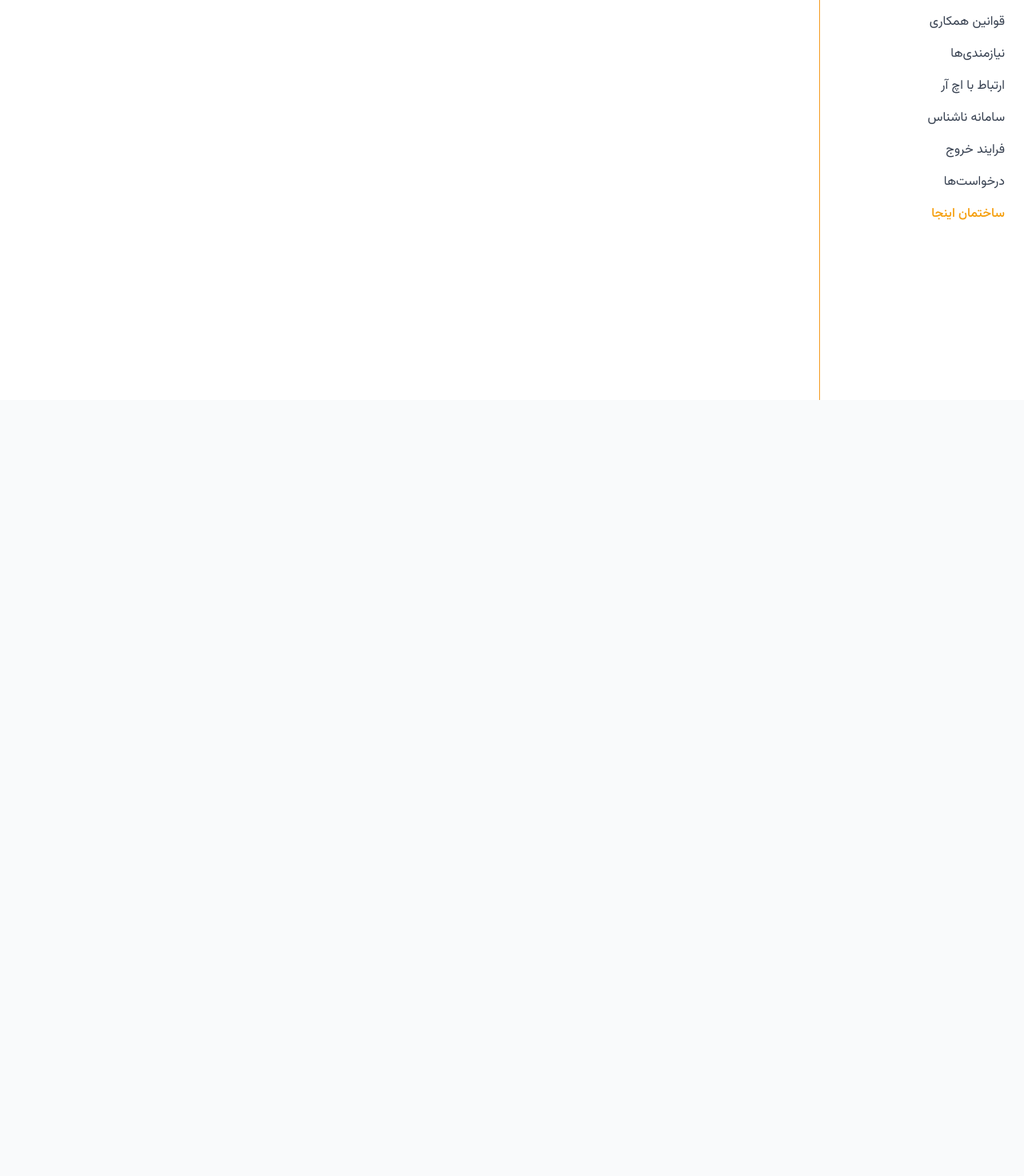
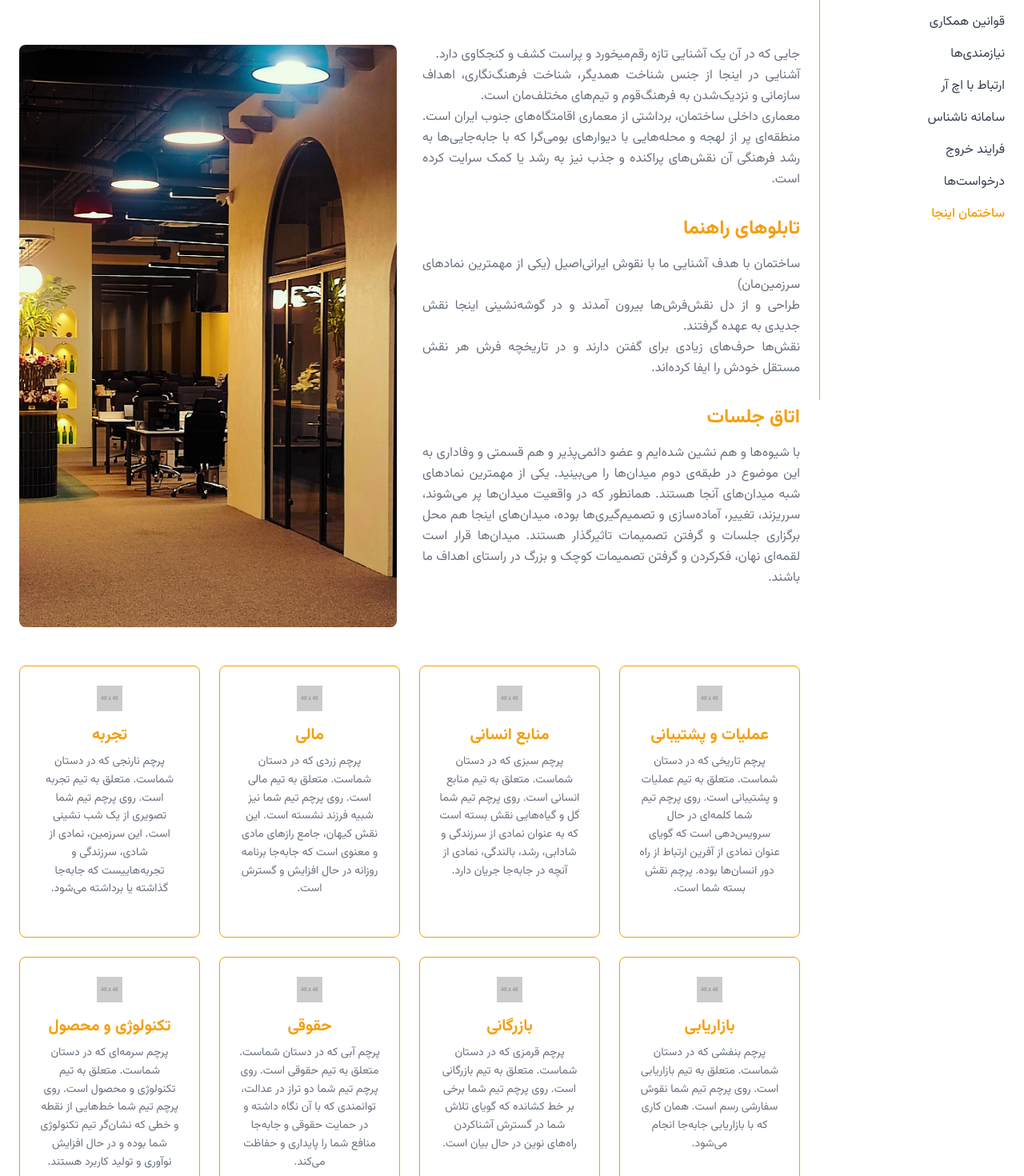
Before and after one commit to espitman/jbm-hr-life, a Nuxt app: page /building in a window 1280 px wide. Shown: the part 300-1770 px from the top of the page at 80% size. Before the commit the page ends 800 px from the top, so only its background shows below. Built offline with nearby package versions, Linux system fonts and the light colour scheme.

Commit message:
feat: update building page layout and add PageHeaderCard

```diff
--- a/pages/building.vue
+++ b/pages/building.vue
@@ -1,15 +1,104 @@
 <template>
-  <div class="container mx-auto px-4 py-8">
-    <h1 class="text-3xl font-bold mb-6">ساختمان اینجا</h1>
-    <div class="bg-white rounded-lg shadow-lg p-6">
-      <p class="text-gray-700 mb-4">
-        این صفحه در حال ساخت است. محتوای مربوط به ساختمان اینجا به زودی اضافه خواهد شد.
-      </p>
+  <div class="container mx-auto p-6">
+    <!-- Header -->
+    <PageHeaderCard title="ساختمان جاباما" :showDot="false" />
+
+    <!-- Main Content Grid -->
+    <div class="grid grid-cols-1 md:grid-cols-2 gap-8 mb-12">
+      <!-- Right Column - Text Content -->
+      <div class="flex flex-col justify-center">
+        <div class="mb-8">
+          <p class="space-y-4 text-gray-500 leading-relaxed text-justify">جایی که در آن یک آشنایی تازه رقم‌میخورد و پر‌است کشف و کنجکاوی دارد.</p>
+          <p class="space-y-4 text-gray-500 leading-relaxed text-justify">آشنایی در اینجا از جنس شناخت همدیگر، شناخت فرهنگ‌نگاری، اهداف سازمانی و نزدیک‌شدن به فرهنگ‌قوم و تیم‌های مختلف‌مان است.</p>
+          <p class="space-y-4 text-gray-500 leading-relaxed text-justify">معماری داخلی ساختمان، برداشتی از معماری اقامتگاه‌های جنوب ایران است. منطقه‌ای پر از لهجه و محله‌هایی با دیوارهای بومی‌گرا که با جابه‌جایی‌ها به رشد فرهنگی آن نقش‌های پراکنده و جذب نیز به رشد یا کمک سرایت کرده است.</p>
+        </div>
+
+        <div class="mb-8">
+          <h2 class="text-2xl font-bold text-amber-500 mb-4">تابلوهای راهنما</h2>
+          <p class="space-y-4 text-gray-500 leading-relaxed text-justify">ساختمان با هدف آشنایی ما با نقوش ایرانی‌اصیل (یکی از مهمترین نمادهای سرزمین‌مان)</p>
+          <p class="space-y-4 text-gray-500 leading-relaxed text-justify">طراحی و از دل نقش‌فرش‌ها بیرون آمدند و در گوشه‌نشینی اینجا نقش جدیدی به عهده گرفتند.</p>
+          <p class="space-y-4 text-gray-500 leading-relaxed text-justify">نقش‌ها حرف‌های زیادی برای گفتن دارند و در تاریخچه فرش هر نقش مستقل خودش را ایفا کرده‌اند.</p>
+        </div>
+
+        <div class="mb-12">
+          <h2 class="text-2xl font-bold text-amber-500 mb-4">اتاق جلسات</h2>
+          <p class="space-y-4 text-gray-500 leading-relaxed text-justify">با شیوه‌ها و هم نشین شده‌ایم و عضو دائمی‌پذیر و هم قسمتی و وفاداری به این موضوع در طبقه‌ی دوم میدان‌ها را می‌بینید. یکی از مهمترین نمادهای شبه میدان‌های آنجا هستند. همانطور که در واقعیت میدان‌ها پر می‌شوند، سرریزند، تغییر، آماده‌سازی و تصمیم‌گیری‌ها بوده، میدان‌های اینجا هم محل برگزاری جلسات و گرفتن تصمیمات تاثیرگذار هستند. میدان‌ها قرار است لقمه‌ای نهان، فکرکردن و گرفتن تصمیمات کوچک و بزرگ در راستای اهداف ما باشند.</p>
+        </div>
+      </div>
+
+      <!-- Left Column - Image -->
+      <div class="rounded-lg overflow-hidden">
+        <img
+          src="/images/inja/1.png"
+          alt="تصویر دفتر"
+          class="w-full h-full object-cover"
+        >
+      </div>
+    </div>
+
+    <!-- Cards Section -->
+    <div class="grid grid-cols-1 md:grid-cols-2 lg:grid-cols-4 gap-6">
+      <template v-for="department in departments" :key="department.title">
+        <div class="border border-amber-500 rounded-lg p-6 flex flex-col items-center">
+          <img
+            :src="department.icon"
+            :alt="department.title"
+            class="w-8 h-8 mb-4"
+          >
+          <h3 class="text-xl font-bold text-amber-500 mb-2 text-center">{{ department.title }}</h3>
+          <p class="text-gray-500 leading-relaxed text-center text-sm mb-6">{{ department.description }}</p>
+        </div>
+      </template>
     </div>
   </div>
 </template>
 
 <script setup>
+import PageHeaderCard from '~/components/ui/PageHeaderCard.vue'
+
+const departments = [
+  {
+    title: 'عملیات و پشتیبانی',
+    icon: 'https://placehold.co/40x40/amber/white?text=OP',
+    description: 'پرچم تاریخی که در دستان شماست. متعلق به تیم عملیات و پشتیبانی است. روی پرچم تیم شما کلمه‌ای در حال سرویس‌دهی است که گویای عنوان نمادی از آفرین ارتباط از راه دور انسان‌ها بوده. پرچم نقش بسته شما است.'
+  },
+  {
+    title: 'منابع انسانی',
+    icon: 'https://placehold.co/40x40/green/white?text=HR',
+    description: 'پرچم سبزی که در دستان شماست. متعلق به تیم منابع انسانی است. روی پرچم تیم شما گل و گیاه‌هایی نقش بسته است که به عنوان نمادی از سرزندگی و شادابی، رشد، بالندگی، نمادی از آنچه در جابه‌جا جریان دارد.'
+  },
+  {
+    title: 'مالی',
+    icon: 'https://placehold.co/40x40/yellow/black?text=FI',
+    description: 'پرچم زردی که در دستان شماست. متعلق به تیم مالی است. روی پرچم تیم شما نیز شبیه فرزند نشسته است. این نقش کیهان، جامع رازهای مادی و معنوی است که جابه‌جا برنامه روزانه در حال افزایش و گسترش است.'
+  },
+  {
+    title: 'تجربه',
+    icon: 'https://placehold.co/40x40/orange/white?text=EX',
+    description: 'پرچم نارنجی که در دستان شماست. متعلق به تیم تجربه است. روی پرچم تیم شما تصویری از یک شب نشینی است. این سرزمین، نمادی از شادی، سرزندگی و تجربه‌هاییست که جابه‌جا گذاشته یا برداشته می‌شود.'
+  },
+  {
+    title: 'بازاریابی',
+    icon: 'https://placehold.co/40x40/purple/white?text=MK',
+    description: 'پرچم بنفشی که در دستان شماست. متعلق به تیم بازاریابی است. روی پرچم تیم شما نقوش سفارشی رسم است. همان کاری که با بازاریابی جابه‌جا انجام می‌شود.'
+  },
+  {
+    title: 'بازرگانی',
+    icon: 'https://placehold.co/40x40/red/white?text=BS',
+    description: 'پرچم قرمزی که در دستان شماست. متعلق به تیم بازرگانی است. روی پرچم تیم شما برخی بر خط کشانده که گویای تلاش شما در گسترش آشناکردن راه‌های نوین در حال بیان است.'
+  },
+  {
+    title: 'حقوقی',
+    icon: 'https://placehold.co/40x40/blue/white?text=LG',
+    description: 'پرچم آبی که در دستان شماست. متعلق به تیم حقوقی است. روی پرچم تیم شما دو تراز در عدالت، توانمندی که با آن نگاه داشته و در حمایت حقوقی و جابه‌جا منافع شما را پایداری و حفاظت می‌کند.'
+  },
+  {
+    title: 'تکنولوژی و محصول',
+    icon: 'https://placehold.co/40x40/teal/white?text=TP',
+    description: 'پرچم سرمه‌ای که در دستان شماست. متعلق به تیم تکنولوژی و محصول است. روی پرچم تیم شما خط‌هایی از نقطه و خطی که نشان‌گر تیم تکنولوژی شما بوده و در حال افزایش نوآوری و تولید کاربرد هستند.'
+  }
+]
+
 definePageMeta({
   layout: 'default'
 })
```
Also changed, not shown: public/images/inja/1.png (added).
